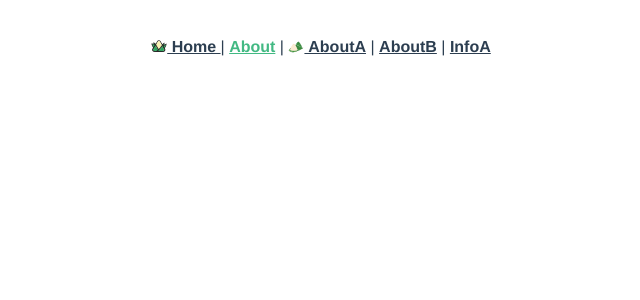
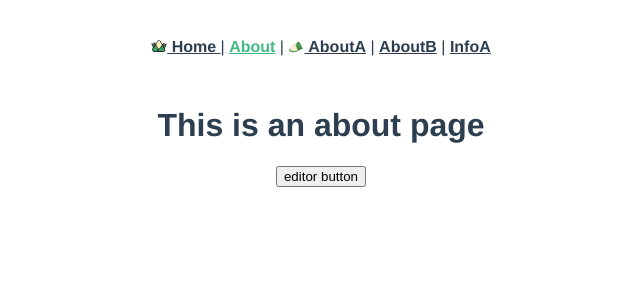
Before and after one commit to lqf1760315833/myself-demo, a Vue app: page /about in a window 1280 px wide. Shown: the top 300 px of the page, without its empty margins (319-959 px from the left). Built offline with nearby package versions, Linux system fonts and the light colour scheme; sample sign-in values are in the browser's storage.

Commit message:
按钮权限

```diff
--- /dev/null
+++ b/src/directives/permission.js
@@ -0,0 +1,26 @@
+/*
+ * @Author: Lqf
+ * @Date: 2021-09-22 09:12:05
+ * @LastEditors: Lqf
+ * @LastEditTime: 2021-09-22 09:28:31
+ * @Description: 我添加了修改
+ */
+import store from '@/store'
+
+const permission = {
+  inserted (el, binding) {
+    const { value: pRole } = binding
+    const roles = store.getters && store.getters.roles
+
+    if (pRole && Array.isArray(pRole) && pRole.length > 0) {
+      const hasPermission = roles.some(role => pRole.includes(role))
+      if (!hasPermission) {
+        el.parentNode && el.parentNode.removeChild(el)
+      }
+    } else {
+      throw new Error(`需要指定按钮要求角色数组，如v-permission="['admin','editor']"`)
+    }
+  }
+}
+
+export default permission
--- a/src/main.js
+++ b/src/main.js
@@ -2,7 +2,7 @@
  * @Author: Lqf
  * @Date: 2021-09-17 11:21:14
  * @LastEditors: Lqf
- * @LastEditTime: 2021-09-18 14:09:47
+ * @LastEditTime: 2021-09-22 09:35:14
  * @Description: 我添加了修改
  */
 import Vue from 'vue'
@@ -23,6 +23,11 @@ import '@/icon'
 // 引入路由守卫 beforeEach
 import './premission'
 
+// 引入按钮权限
+import vPermission from './directives/permission'
+Vue.directive('permission', vPermission)
+
+
 Vue.config.productionTip = false
 
 // 总线
--- a/src/router/index.js
+++ b/src/router/index.js
@@ -30,7 +30,7 @@ export const asyncRoutes = [
     meta: {
       title: 'About',
       icon: 'qq',
-      roles: ['admin']
+      roles: ['admin', 'editor']
     }
   }
 ]
--- a/src/views/About.vue
+++ b/src/views/About.vue
@@ -2,12 +2,16 @@
  * @Author: Lqf
  * @Date: 2021-09-18 11:08:10
  * @LastEditors: Lqf
- * @LastEditTime: 2021-09-18 15:32:20
+ * @LastEditTime: 2021-09-22 09:34:07
  * @Description: 我添加了修改
 -->
 <template>
   <div class="about">
     <h1>This is an about page</h1>
+    <p>
+      <button v-permission="['admin', 'editor']">editor button</button>
+      <button v-permission="['admin']">admin button</button>
+    </p>
     <router-view></router-view>
   </div>
 </template>
```
